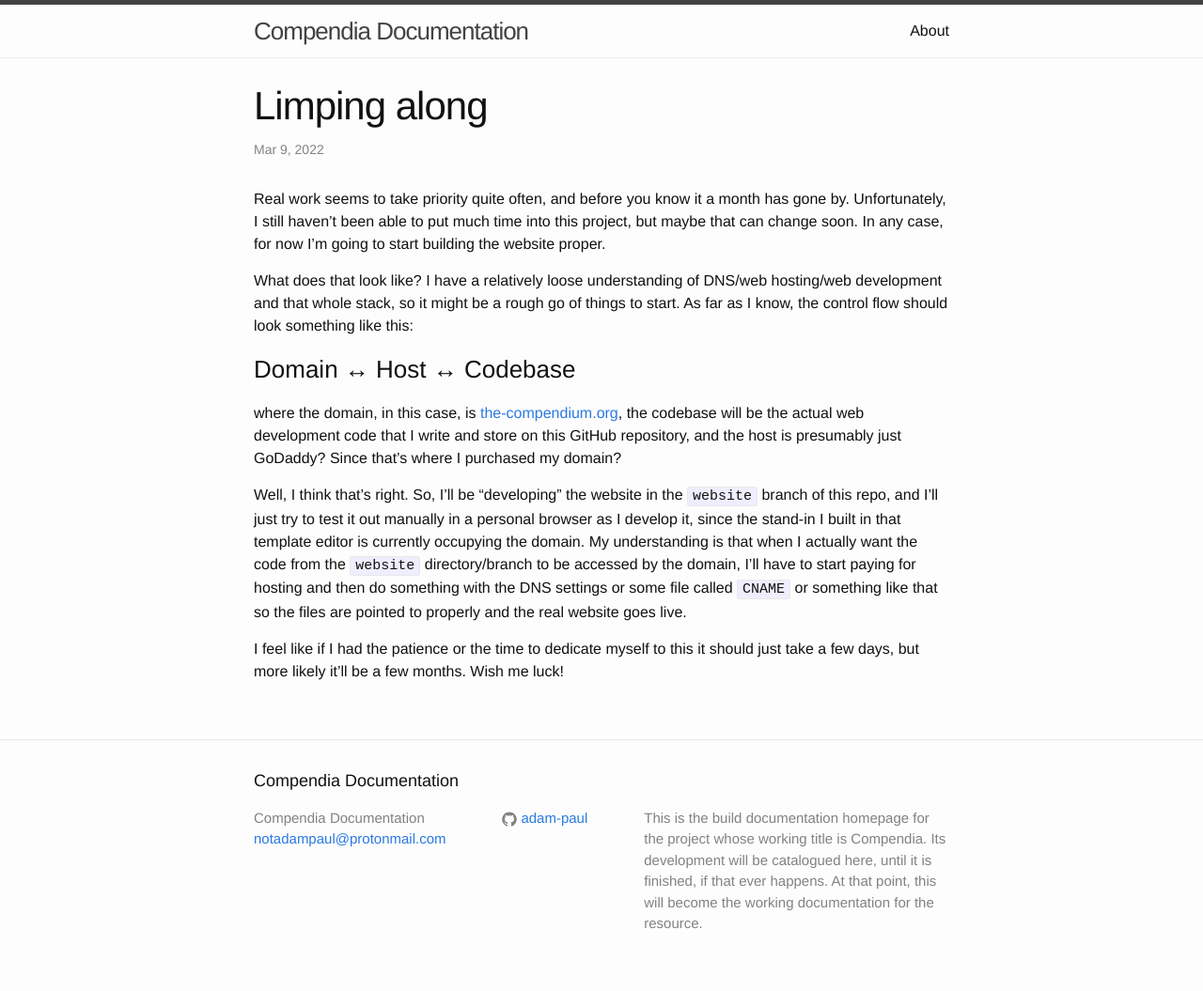
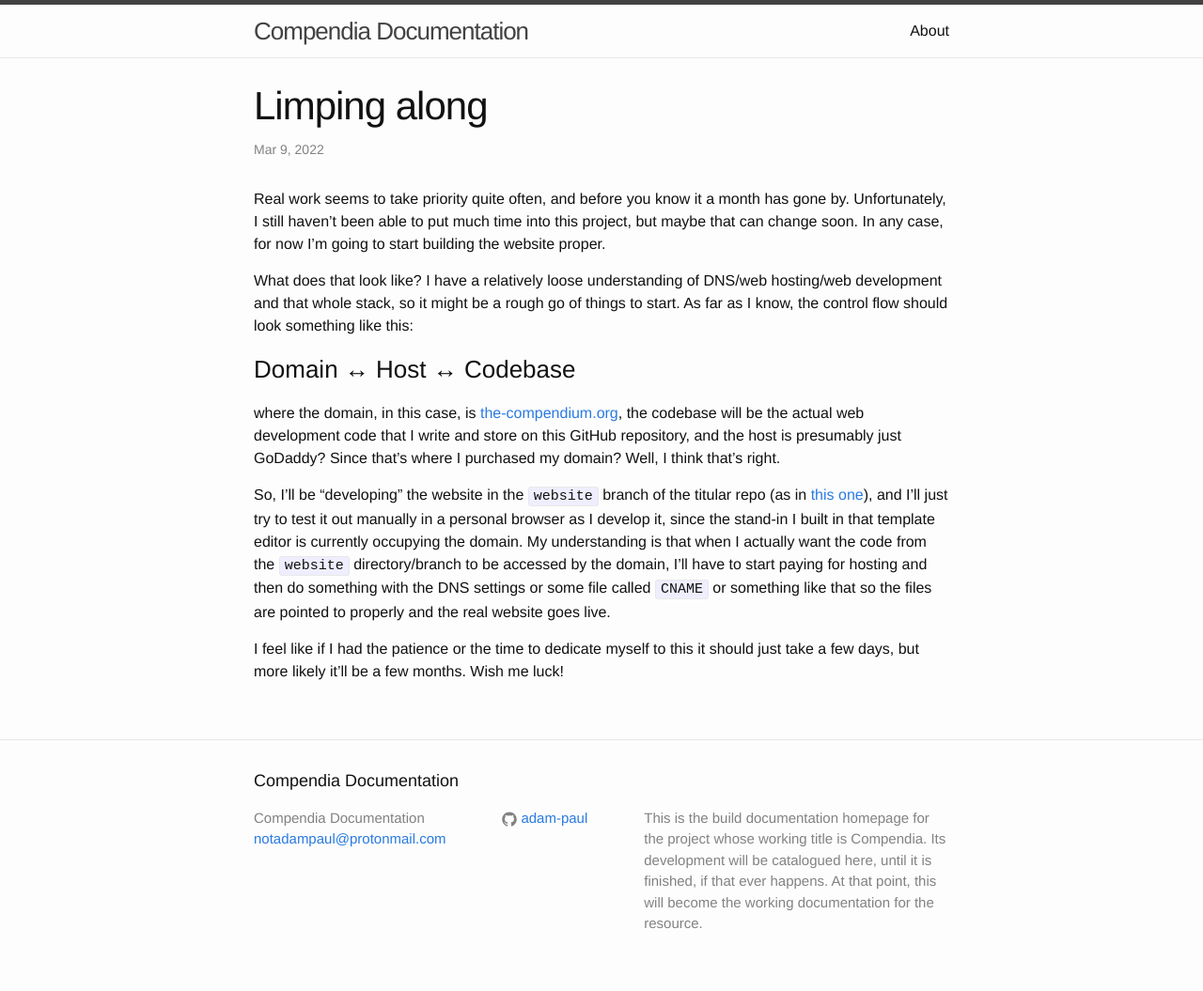
Before and after one commit to adam-paul/compendia, a Jekyll site: the page built from _posts/2022-03-09-limping-along.md, in a window 1280 px wide. Shown: the whole page at 94% size. Built offline with Jekyll 4.4.1, drawn with Linux system fonts in a browser that asks for light colours.

Commit message:
Updating march 9th post

```diff
--- a/_posts/2022-03-09-limping-along.md
+++ b/_posts/2022-03-09-limping-along.md
@@ -17,14 +17,15 @@ look something like this:
 
 where the domain, in this case, is [the-compendium.org](https://the-compendium.org), the codebase will
 be the actual web development code that I write and store on this GitHub repository, and the host is
-presumably just GoDaddy? Since that's where I purchased my domain?
+presumably just GoDaddy? Since that's where I purchased my domain? Well, I think that's right.
 
-Well, I think that's right. So, I'll be "developing" the website in the `website` branch of this repo,
-and I'll just try to test it out manually in a personal browser as I develop it, since the stand-in I
-built in that template editor is currently occupying the domain. My understanding is that when I actually
-want the code from the `website` directory/branch to be accessed by the domain, I'll have to start paying
-for hosting and then do something with the DNS settings or some file called `CNAME` or something like
-that so the files are pointed to properly and the real website goes live.
+So, I'll be "developing" the website in the `website` branch of the titular repo (as in
+[this one](https://github.com/adam-paul/compendia)), and I'll just try to test it out manually in a
+personal browser as I develop it, since the stand-in I built in that template editor is currently
+occupying the domain. My understanding is that when I actually want the code from the `website`
+directory/branch to be accessed by the domain, I'll have to start paying for hosting and then do
+something with the DNS settings or some file called `CNAME` or something like that so the files
+are pointed to properly and the real website goes live.
 
 I feel like if I had the patience or the time to dedicate myself to this it should just take a few
 days, but more likely it'll be a few months. Wish me luck!
```
